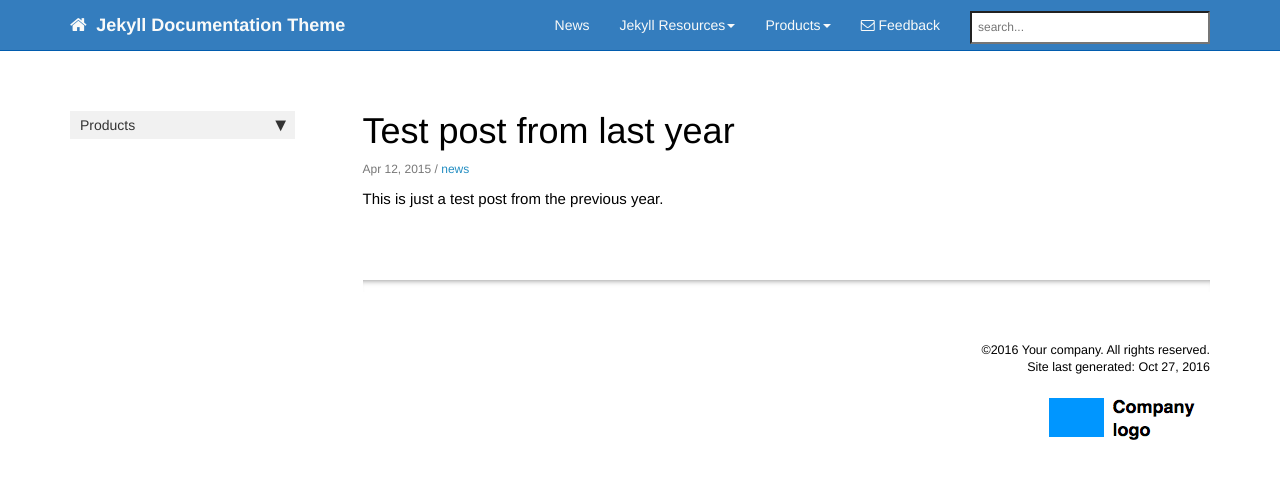
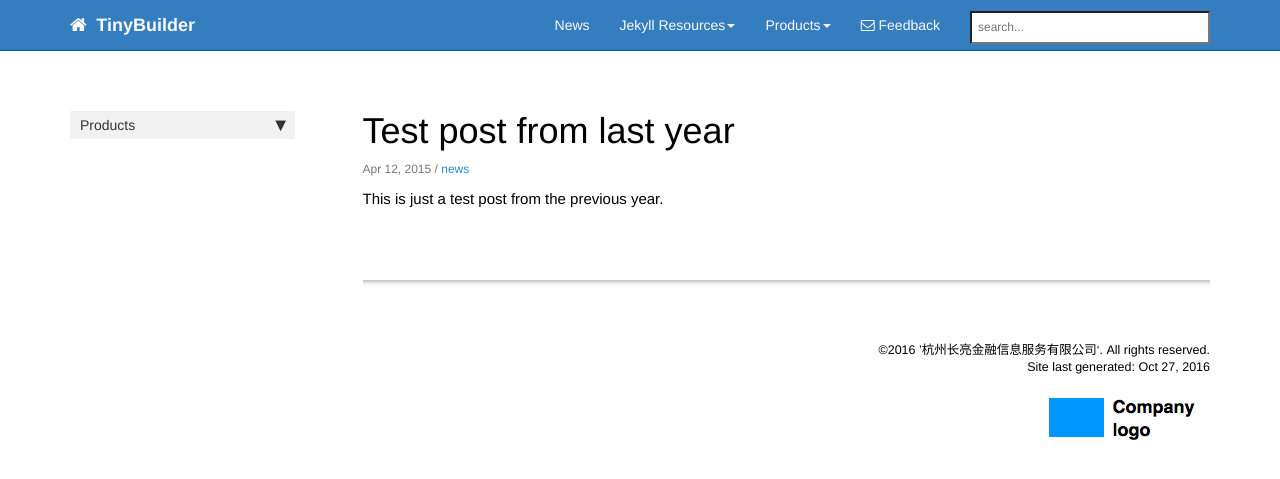
Before and after one commit to chaixiaomu/chaixiaomu.github.com, a Jekyll site: the page built from _posts/2015-04-12-test-post-last-year.md, in a window 1280 px wide. Shown: the top 479 px of the page. Built offline with Jekyll 4.4.1, drawn with Linux system fonts in a browser that asks for light colours; nearby versions of some CDN libraries; comment, search, counter and statistics services are not loaded.

Commit message:
Initial commit

```diff
--- a/_config.yml
+++ b/_config.yml
@@ -2,13 +2,13 @@
 output: web
 # this property is useful for conditional filtering of content that is separate from the PDF.
 
-topnav_title: Jekyll Documentation Theme
+topnav_title: TinyBuilder
 # this appears on the top navigation bar next to the home button
 
 site_title: Jekyll theme for documentation
 # this appears in the html browser tab for the site title (seen mostly by search engines, not users)
 
-company_name: Your company
+company_name: ’杭州长亮金融信息服务有限公司‘
 # this appears in the footer
 
 github_editme_path: tomjohnson1492/documentation-theme-jekyll/blob/gh-pages/pages/
```
